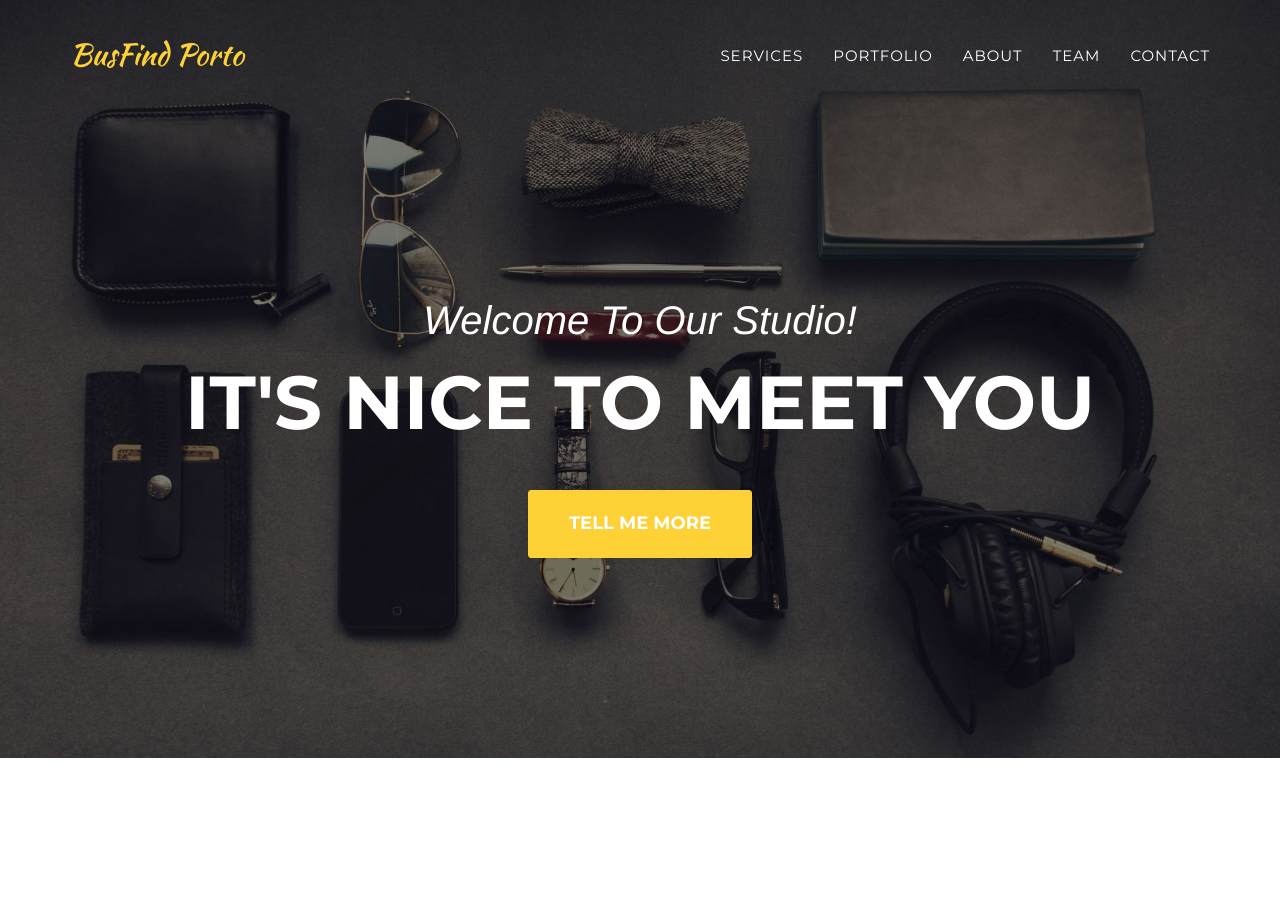
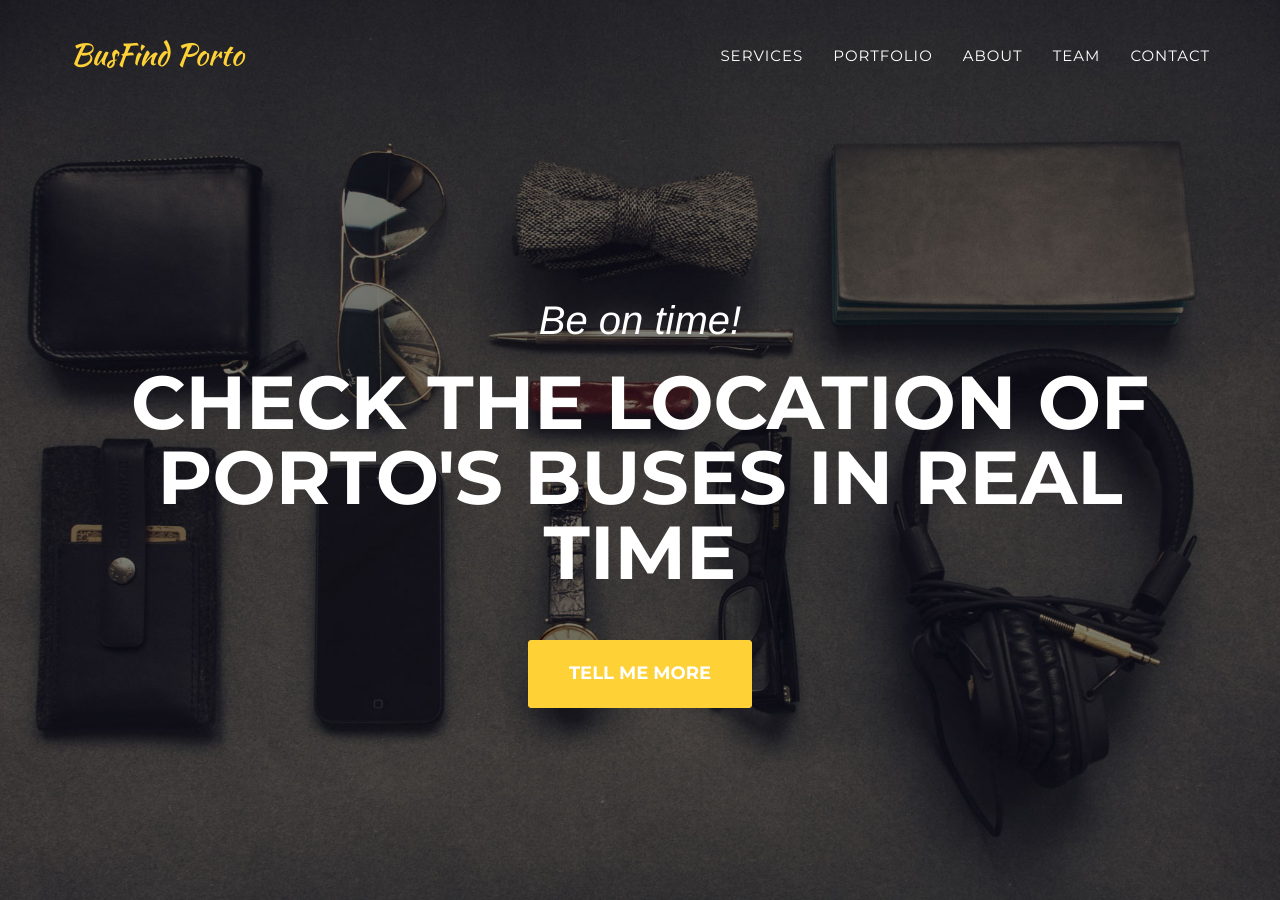
Before and after one commit to tiagofeitor/es-2019-2020-P13.github.io, a Jekyll site: the page built from index.html, in a window 1280 px wide and 900 px high. Built offline with Jekyll 4.4.1, drawn with Linux system fonts in a browser that asks for light colours; some web fonts are replaced.

Commit message:
Update header.html

```diff
--- a/_includes/header.html
+++ b/_includes/header.html
@@ -44,8 +44,8 @@
     <header>
         <div class="container">
             <div class="intro-text">
-                <div class="intro-lead-in">Welcome To Our Studio!</div>
-                <div class="intro-heading">It's Nice To Meet You</div>
+                <div class="intro-lead-in">Be on time!</div>
+                <div class="intro-heading">Check the location of Porto's buses in real time</div>
                 <a href="#services" class="page-scroll btn btn-xl">Tell Me More</a>
             </div>
         </div>
```
